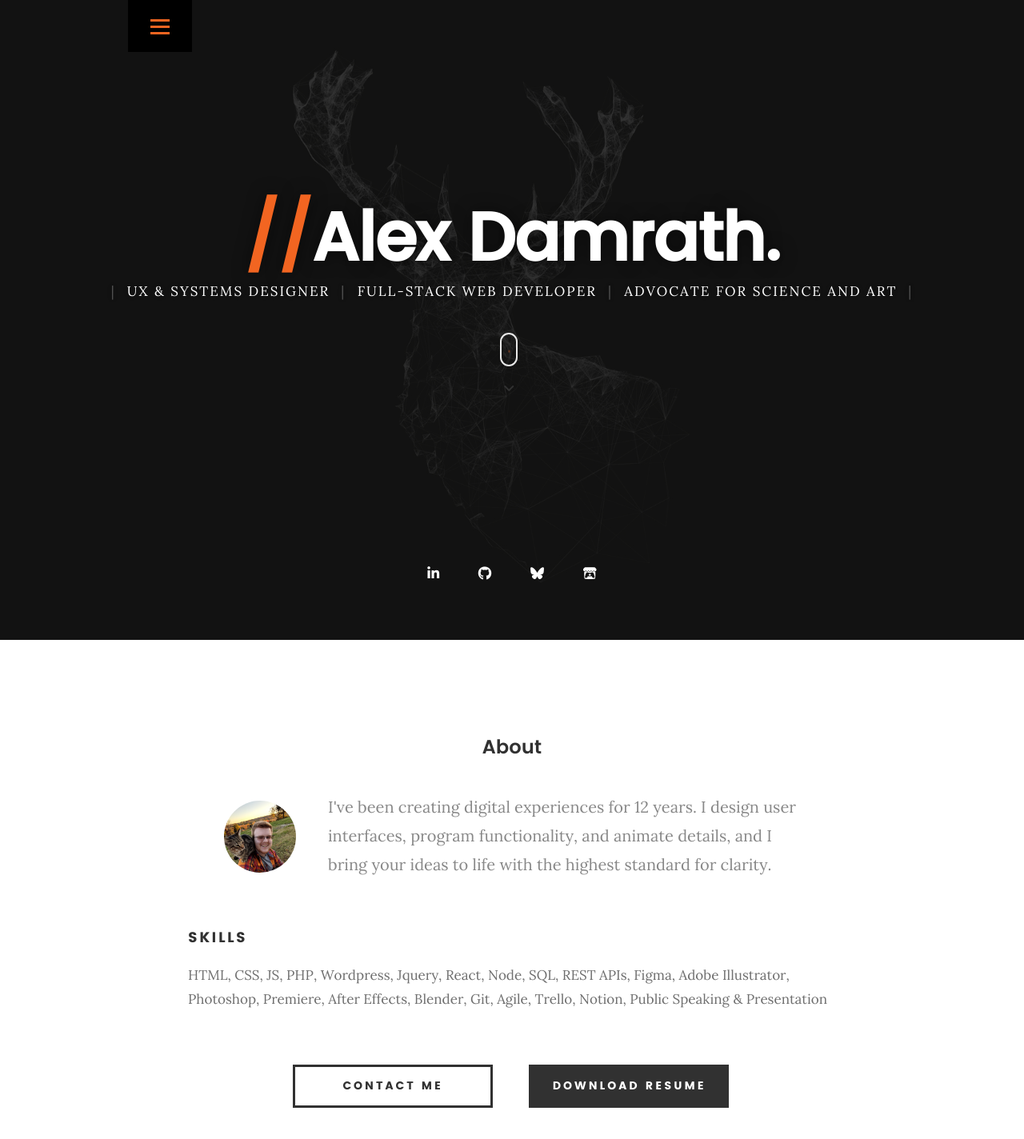
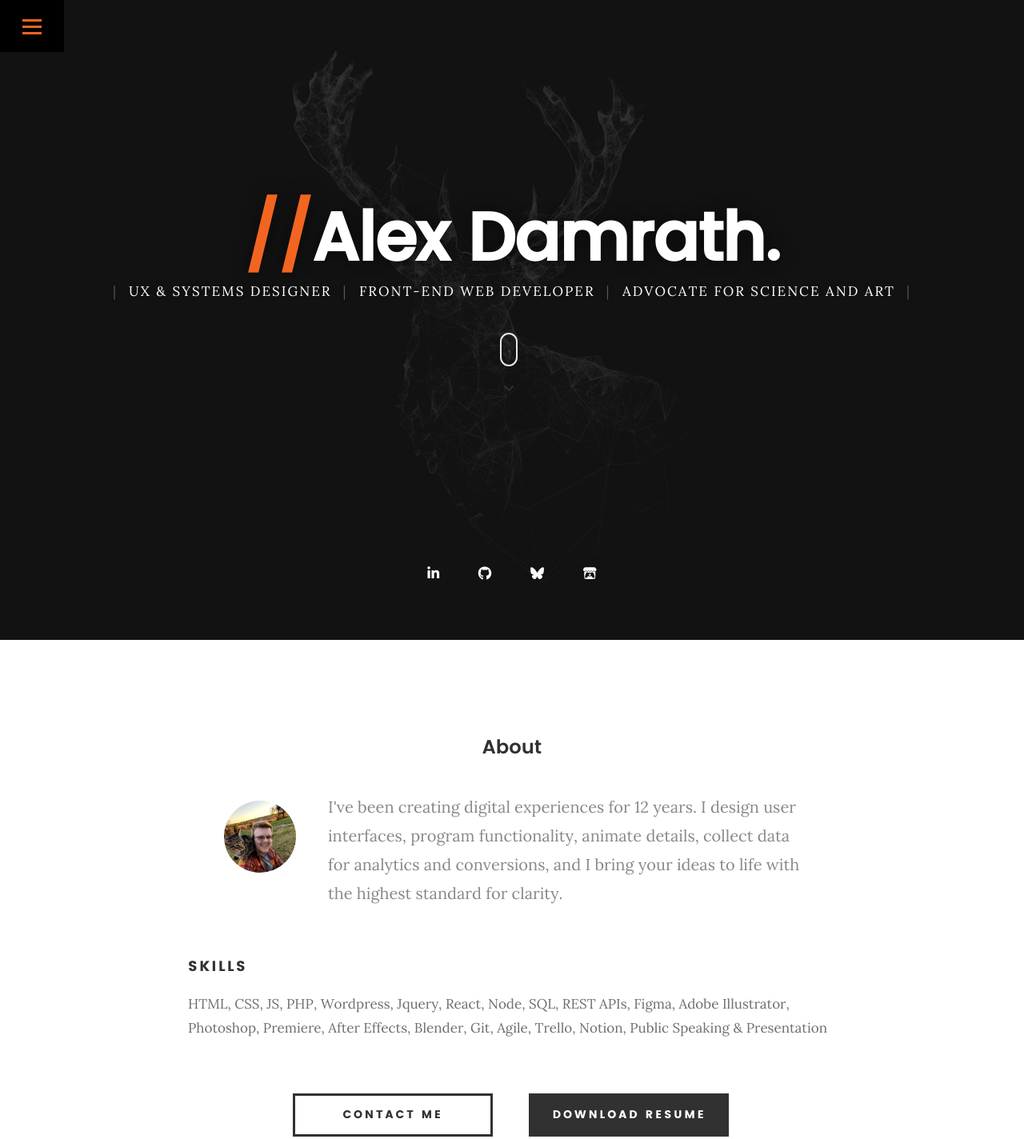
Before and after one commit to alexdamrath/portfolio, a plain HTML site: page index.html in a window 1280 px wide. Shown: the top 1424 px of the page at 80% size. Drawn offline with Linux system fonts and the light colour scheme.

Commit message:
Updated some wording, adjusted menu style

```diff
--- a/css/main.css
+++ b/css/main.css
@@ -1099,7 +1099,7 @@ header .top-bar {
 	min-width: 80px;
 	min-height: 65px;
 	position: absolute;
-	left: 90px;
+	left: 0;
 	top: 0;
 }
 header .logo {
--- a/index.html
+++ b/index.html
@@ -39,7 +39,6 @@
 <!-- header
 ================================================== -->
    <header>
-   	<div class="row">
 
 	<div class="top-bar">
 		<a class="menu-toggle" href="#"><span>Menu</span></a>
@@ -61,7 +60,6 @@
 			</nav>
 	</div> <!-- /top-bar -->
 
-   	</div> <!-- /row -->
    </header> <!-- /header -->
 
 
@@ -81,7 +79,7 @@
 
 	   			<p class="intro-position">
 	   				<span>UX & Systems Designer</span>
-	   				<span>Full-Stack Web Developer</span>
+	   				<span>Front-End Web Developer</span>
 					<span>Advocate For Science and Art</span>
 	   			</p>
 
@@ -119,7 +117,7 @@
 
 				<img src="images/profile-pic.jpg" alt="Profile Picture">
 
-				<p class="lead">I've been creating digital experiences for 12 years. I design user interfaces, program functionality, and animate details, and I bring your ideas to life with the highest standard for clarity.</p>
+				<p class="lead">I've been creating digital experiences for 12 years. I design user interfaces, program functionality, animate details, collect data for analytics and conversions, and I bring your ideas to life with the highest standard for clarity.</p>
 			</div>
 
 		</div>
```
Lines whose indentation alone changed are shown as unchanged.
